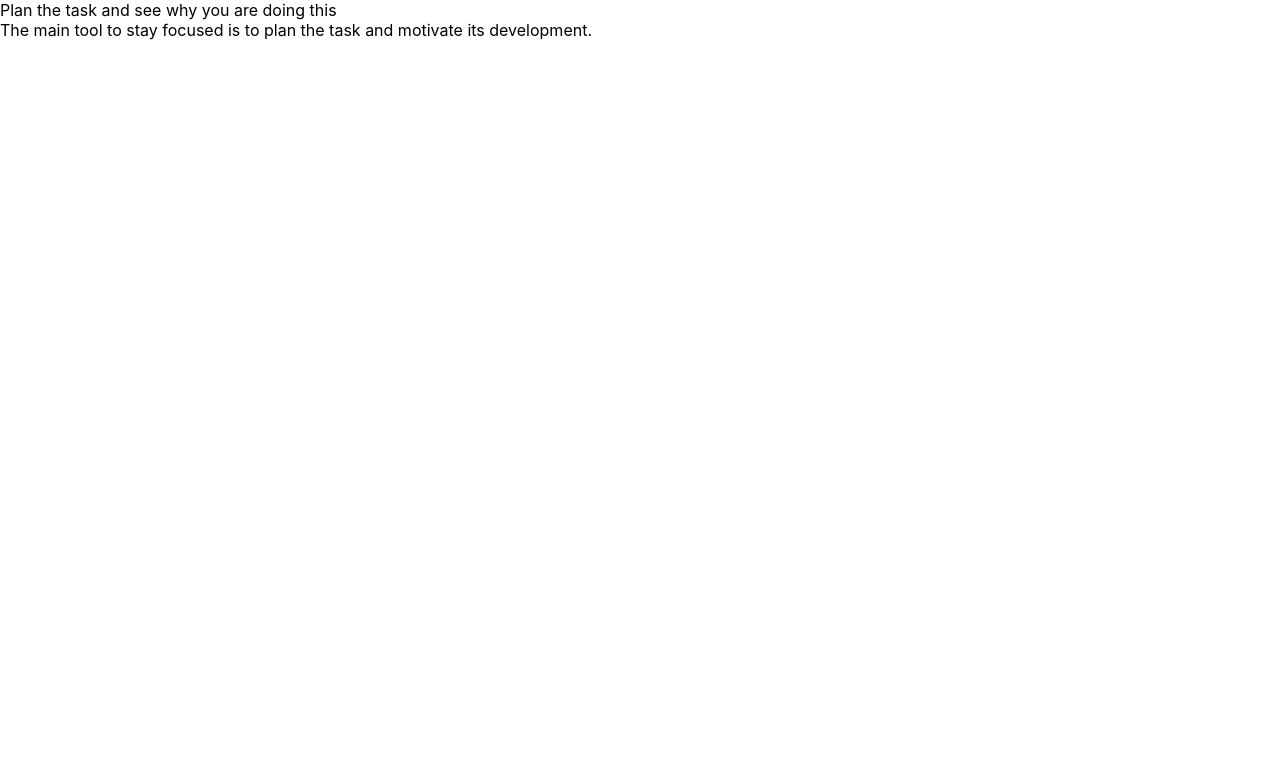
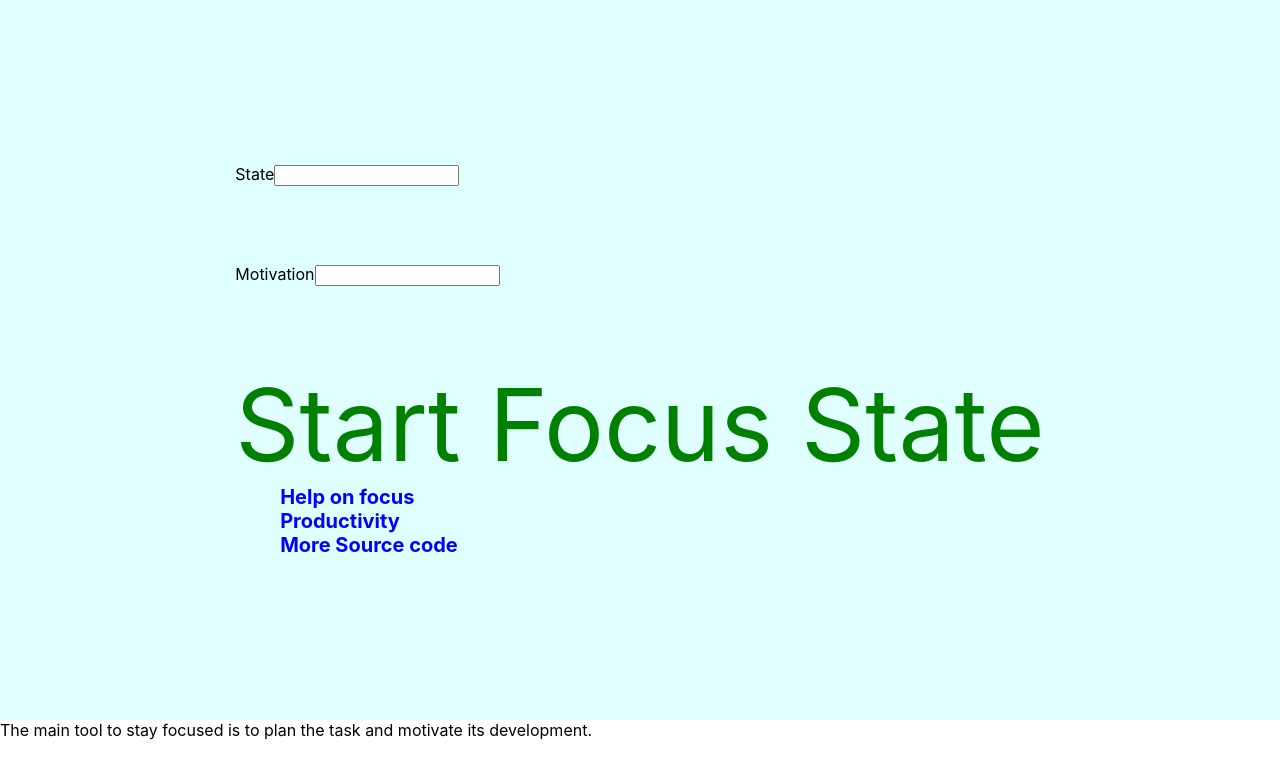
Before and after one commit to kapit4n/focus-point, a Next.js app: page / in a window 1280 px wide. Shown: the top 778 px of the page. Built offline with nearby package versions, Linux system fonts and the light colour scheme.

Commit message:
Examples of tasks and subtasks

```diff
--- a/pages/index.js
+++ b/pages/index.js
@@ -1,5 +1,6 @@
 import Head from 'next/head'
 import styles from '../styles/Home.module.css'
+import State from './state'
 
 export default function Home() {
   return (
@@ -10,7 +11,7 @@ export default function Home() {
       </Head>
 
       <main className={styles.main}>
-        Plan the task and see why you are doing this
+        <State />
       </main>
 
       <footer className={styles.footer}>
--- /dev/null
+++ b/pages/state/index.js
@@ -0,0 +1,61 @@
+import { useState } from 'react'
+import styles from '../../styles/State.module.css'
+
+const tasksMotivation = {
+  'code': "Helps on the experience",
+  'write': 'Move write help on velocity',
+  'repeat': 'Help a lot on perfection'
+}
+
+export default function () {
+  const [mainTask, setMainTask] = useState("Start Focus State");
+  const [subTasks, setSubtasks] = useState(['Help on focus', 'Productivity', 'More Source code'])
+
+  const onUpdateTask = (e) => {
+    if (! e.target.value) {
+      return
+    }
+    const task = e.target.value
+    setMainTask(task)
+
+    if (!tasksMotivation[task]) {
+      tasksMotivation[task] = ""
+    }
+
+    const words = task.split(' ');
+    const newSubTasks = []
+    words.forEach(w => {
+      if (tasksMotivation[w]) {
+        newSubTasks.push(tasksMotivation[w])
+      }
+    });
+    setSubtasks(newSubTasks)
+  }
+
+  const handleMotivation = (e) => {
+    if ( e.target && e.target.value) {
+      setSubtasks([...subTasks, " " + e.target.value])
+    }
+  }
+
+  return (
+    <div>
+      <div style={{ width: '300px', height: '100px' }}>
+        State
+        <input onBlur={(e) => setMainTask(e.target.value)} onKeyDown={e => e.key === 'Enter' && onUpdateTask(e)} />
+      </div>
+      <div style={{ width: '300px', height: '100px' }}>
+        Motivation
+        <input onBlur={(e) => handleMotivation(e.target.value)} onKeyDown={e => e.key === 'Enter' && handleMotivation(e)} />
+      </div>
+
+      <div style={{ color: 'green', fontSize: '100px' }}>
+        {mainTask}
+      </div>
+
+      <div style={{ color: 'blue', fontSize: '20px', display: 'flex', flexDirection: 'column' }} className={styles.animate}>
+        {subTasks.map(st => <span style={{ padding: '0 1rem' }}>{st}</span>)}
+      </div>
+    </div>
+  )
+}
--- a/styles/Home.module.css
+++ b/styles/Home.module.css
@@ -0,0 +1,8 @@
+.main {
+  min-height: 90vh;
+  background-color: lightcyan;
+  display: flex;
+  flex-direction: column;
+  align-items: center;
+  justify-content: center;
+}
--- /dev/null
+++ b/styles/State.module.css
@@ -0,0 +1,11 @@
+.animate {
+  font-weight: bold;
+  position: relative;
+  animation: mymove 5s infinite;
+  animation-timing-function: linear;
+}
+
+@keyframes mymove {
+  from {left: 0px;}
+  to {left: 300px;}
+}
```
